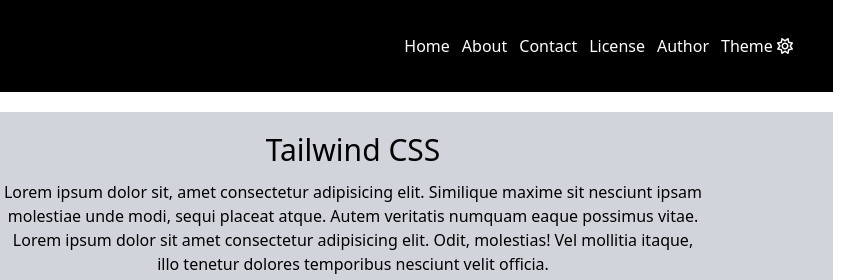
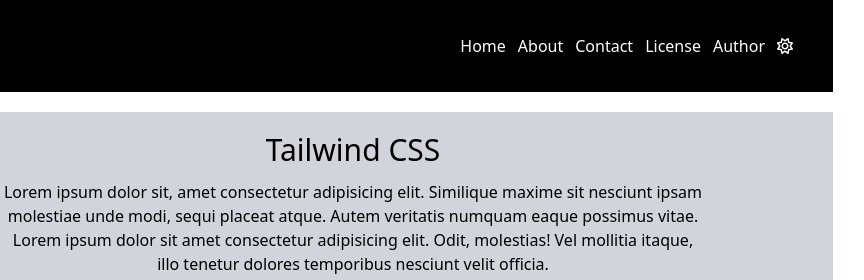
Before and after one commit to huzidev/Tailwind-CSS, a website built with Vite: page basic/index.html in a window 1280 px wide. Shown: the top 280 px of the page, 287-1151 px from the left. Built offline with nearby package versions, Linux system fonts and the light colour scheme.

Commit message:
theme updated

```diff
--- a/basic/index.html
+++ b/basic/index.html
@@ -19,8 +19,7 @@
                     <li class="cursor-pointer py-1">Contact</li>
                     <li class="cursor-pointer py-1">License</li>
                     <li class="cursor-pointer py-1">Author</li>
-                    <li class="cursor-pointer spy-1">
-                        Theme
+                    <li class="cursor-pointer py-1" id="text">
                         <span class="sun hidden">
                             <i class="fa fa-sun-o"></i>
                         </span>
```
